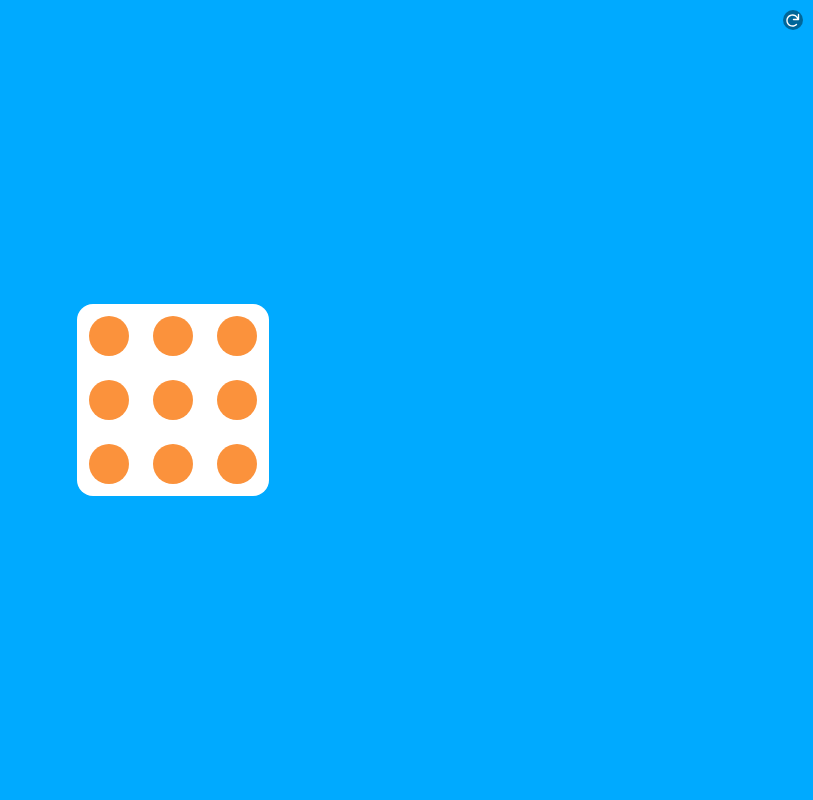
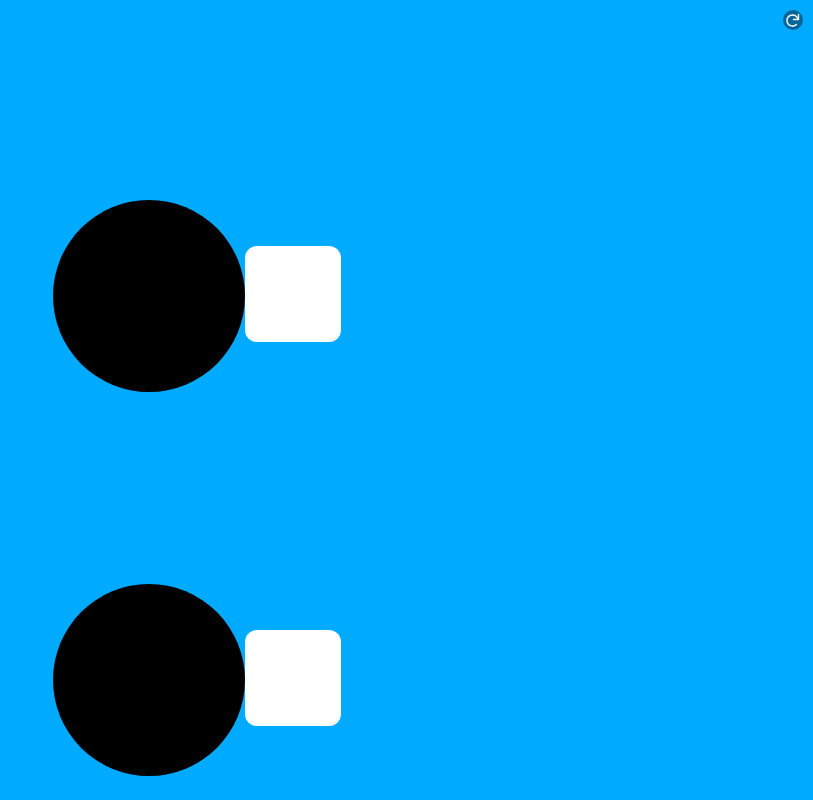
Before and after one commit to JonathanTylerWeber/framer-motion-practice, a React (Vite) app: page / in a window 1280 px wide. Shown: the whole page, without its empty margins (467-1280 px from the left). Built offline with nearby package versions, Linux system fonts and the light colour scheme.

Commit message:
keyframes

```diff
--- a/src/App.tsx
+++ b/src/App.tsx
@@ -1,7 +1,8 @@
 import { useState } from "react";
 import "./App.css";
 import { Refresh } from "./components/variants/Refresh";
-import StaggerDelay from "./components/variants/StaggerDelay";
+import KeyComplicated from "./components/keyframes/KeyComplicated";
+// import StaggerDelay from "./components/variants/StaggerDelay";
 // import StaggerDynamic from "./components/variants/StaggerDynamic";
 // import StaggerChildren from "./StaggerChildren";
 // import { Example } from "./Example";
@@ -16,7 +17,8 @@ function App() {
       {/* <Example2 key={count} /> */}
       {/* <StaggerChildren key={count} /> */}
       {/* <StaggerDynamic key={count} /> */}
-      <StaggerDelay key={count} />
+      {/* <StaggerDelay key={count} /> */}
+      <KeyComplicated key={count} />
     </>
   );
 }
--- /dev/null
+++ b/src/components/keyframes/KeyComplicated.tsx
@@ -0,0 +1,61 @@
+import { motion } from "motion/react";
+
+export default function KeyExample() {
+  return (
+    <>
+      <div className="w-[400px] h-[400px] relative">
+        <motion.div
+          className="bg-black w-48 h-48 rounded-full absolute justify-items-center items-center top-0"
+          animate={{
+            x: [0, 80, 80, 160],
+            rotate: [0, 0, 180, 180],
+          }}
+          transition={{
+            x: {
+              duration: 3,
+              repeat: Infinity,
+              repeatType: "reverse",
+              times: [0, 0.3, 0.7, 1],
+              ease: "linear",
+            },
+            rotate: {
+              duration: 3,
+              repeat: Infinity,
+              repeatType: "reverse",
+              times: [0, 0.35, 0.65, 1],
+              ease: "linear",
+            },
+          }}
+        >
+          <div className="w-24 h-24 rounded-xl bg-white absolute left-[-96px] top-[50px]"></div>
+        </motion.div>
+
+        <motion.div
+          className="bg-black w-48 h-48 rounded-full absolute justify-items-center items-center top-96"
+          animate={{
+            x: [0, 80, 80, 160],
+            rotate: [0, 0, 180, 180],
+          }}
+          transition={{
+            x: {
+              duration: 3,
+              repeat: Infinity,
+              repeatType: "reverse",
+              times: [0, 0.3, 0.7, 1],
+              ease: ["circIn", "linear", "circOut"],
+            },
+            rotate: {
+              duration: 3,
+              repeat: Infinity,
+              repeatType: "reverse",
+              times: [0, 0.35, 0.65, 1],
+              ease: ["circIn", "linear", "circOut"],
+            },
+          }}
+        >
+          <div className="w-24 h-24 rounded-xl bg-white absolute left-[-96px] top-[50px]"></div>
+        </motion.div>
+      </div>
+    </>
+  );
+}
--- /dev/null
+++ b/src/components/keyframes/KeyExample.tsx
@@ -0,0 +1,19 @@
+import { motion } from "motion/react";
+
+export default function KeyExample() {
+  return (
+    <>
+      <motion.div
+        className="bg-white w-48 h-48 rounded-2xl justify-items-center items-center"
+        animate={{
+          x: [0, 200, 200, 0, 0],
+          y: [0, 0, 200, 200, 0],
+          // rotate: -360,
+          // backgroundColor: ["#fa0", "#ff1493", "#fa0"],
+        }}
+        // transition={{ duration: 4, ease: "linear" }}
+        transition={{ duration: 4, times: [0, 0.08, 0.16, 0.25, 1] }}
+      ></motion.div>
+    </>
+  );
+}
--- /dev/null
+++ b/src/components/keyframes/KeyExample2.tsx
@@ -0,0 +1,15 @@
+import { motion } from "motion/react";
+
+export default function KeyExample() {
+  return (
+    <>
+      <motion.div
+        className="bg-white w-48 h-48 rounded-2xl justify-items-center items-center"
+        animate={{
+          scale: [0.5, 2, 0.5, 1],
+        }}
+        transition={{ duration: 3 }}
+      ></motion.div>
+    </>
+  );
+}
```
